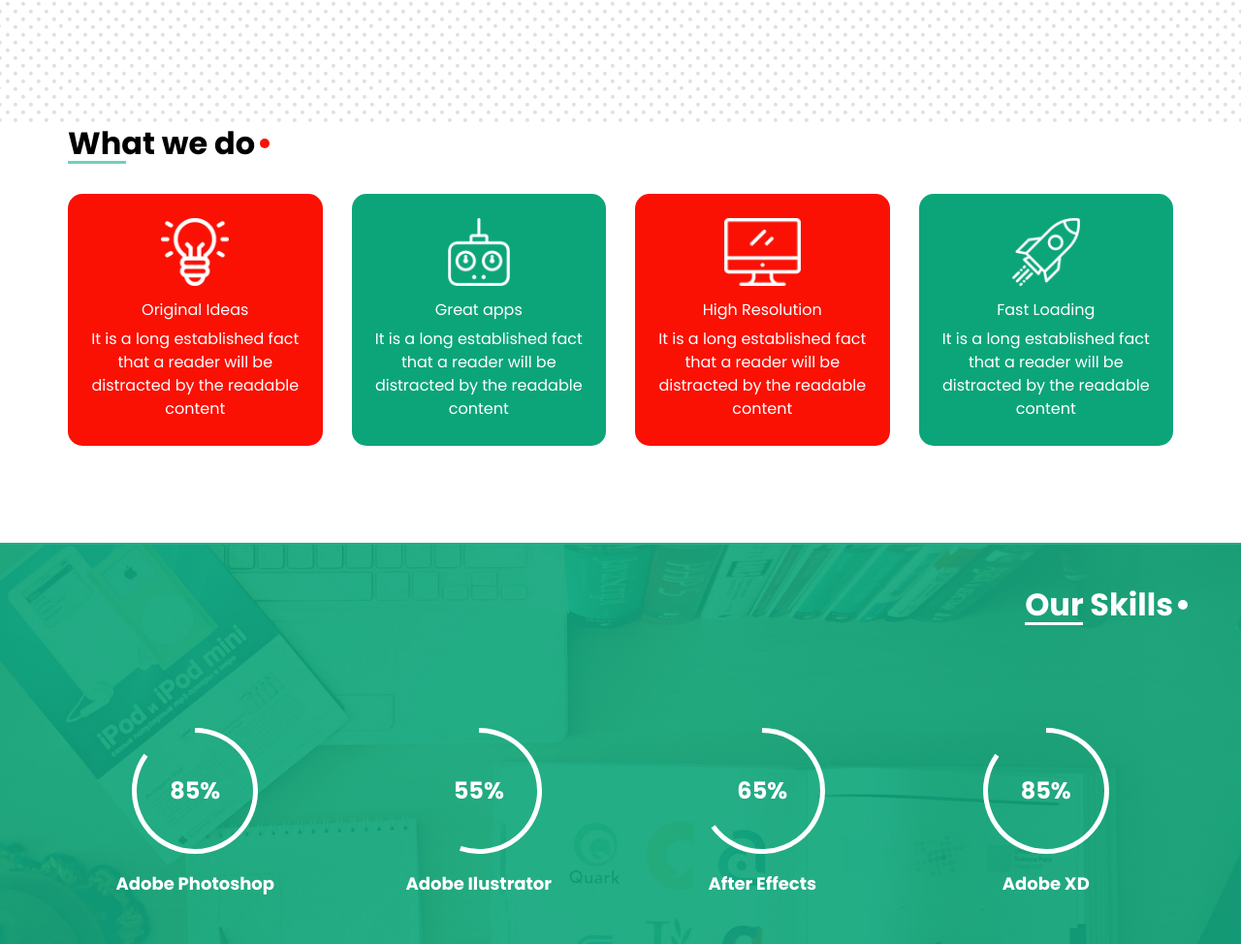
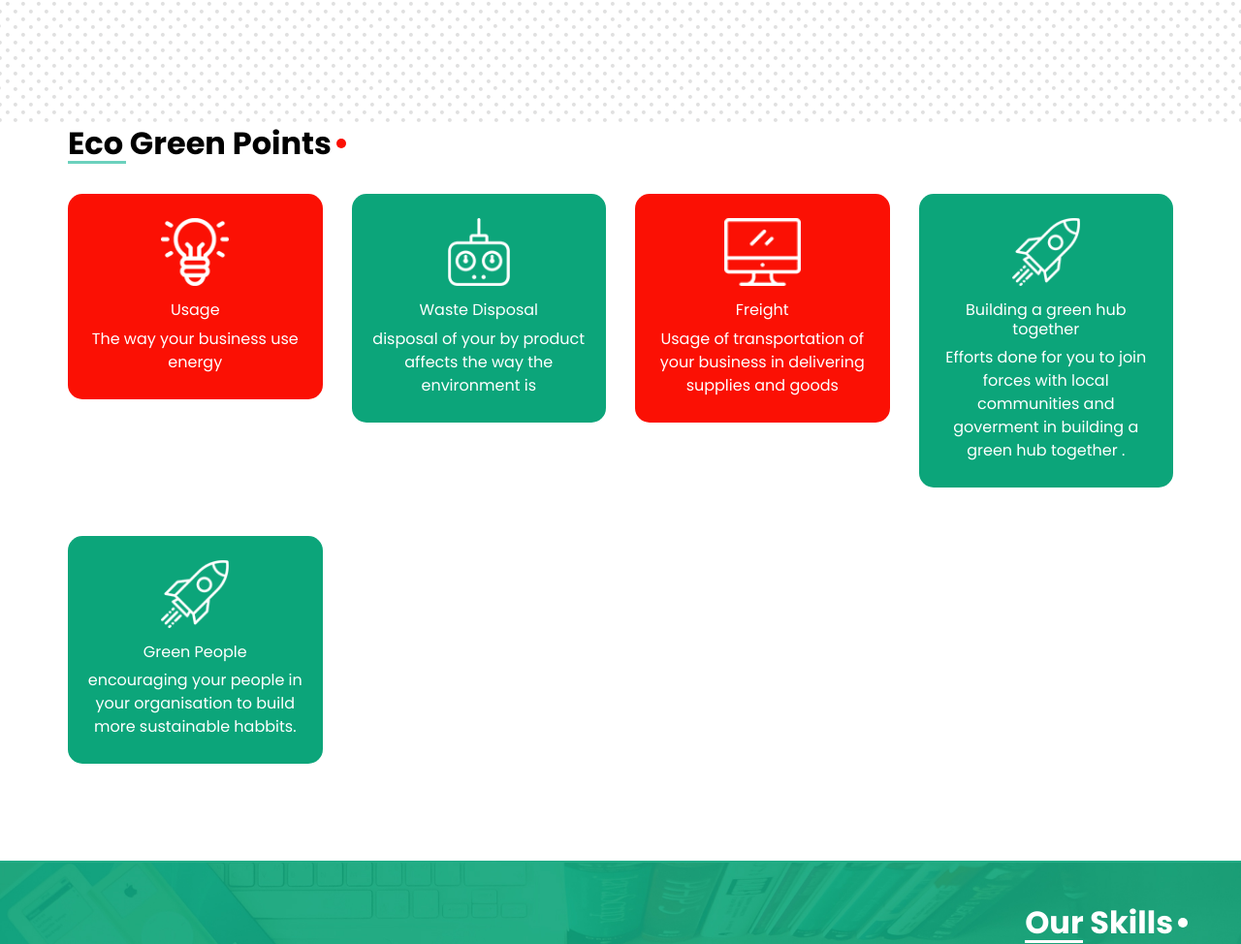
Before and after one commit to nickt28/Hackathon-8-23, a plain HTML site: page Main Site/brainwave-html/index.html in a window 1280 px wide. Shown: the part 596-1570 px from the top of the page at 97% size. Drawn offline with nearby package versions, Linux system fonts and the light colour scheme.

Commit message:
updated text content
refer to green points section

```diff
--- a/Main Site/brainwave-html/index.html
+++ b/Main Site/brainwave-html/index.html
@@ -15,13 +15,15 @@
   <title>Brainwave</title>
 
   <!-- slider stylesheet -->
-  <link rel="stylesheet" type="text/css" href="https://cdnjs.cloudflare.com/ajax/libs/OwlCarousel2/2.1.3/assets/owl.carousel.min.css" />
+  <link rel="stylesheet" type="text/css"
+    href="https://cdnjs.cloudflare.com/ajax/libs/OwlCarousel2/2.1.3/assets/owl.carousel.min.css" />
 
   <!-- bootstrap core css -->
   <link rel="stylesheet" type="text/css" href="css/bootstrap.css" />
 
   <!-- fonts style -->
-  <link href="https://fonts.googleapis.com/css?family=Open+Sans:400,700|Poppins:400,700|Roboto:400,700&display=swap" rel="stylesheet" />
+  <link href="https://fonts.googleapis.com/css?family=Open+Sans:400,700|Poppins:400,700|Roboto:400,700&display=swap"
+    rel="stylesheet" />
 
   <!-- Custom styles for this template -->
   <link href="css/style.css" rel="stylesheet" />
@@ -127,7 +129,7 @@
     <div class="container">
       <div class="custom_heading-container">
         <h2>
-          What we do
+          Eco Green Points
         </h2>
       </div>
       <div class="row">
@@ -138,11 +140,10 @@
             </div>
             <div class="detail-box">
               <h6>
-                Original Ideas
+                Usage
               </h6>
               <p>
-                It is a long established fact that a reader will be distracted
-                by the readable content
+                The way your business use energy
               </p>
             </div>
           </div>
@@ -154,11 +155,10 @@
             </div>
             <div class="detail-box">
               <h6>
-                Great apps
+                Waste Disposal
               </h6>
               <p>
-                It is a long established fact that a reader will be distracted
-                by the readable content
+                disposal of your by product affects the way the environment is
               </p>
             </div>
           </div>
@@ -170,11 +170,10 @@
             </div>
             <div class="detail-box">
               <h6>
-                High Resolution
+                Freight
               </h6>
               <p>
-                It is a long established fact that a reader will be distracted
-                by the readable content
+                Usage of transportation of your business in delivering supplies and goods
               </p>
             </div>
           </div>
@@ -186,11 +185,26 @@
             </div>
             <div class="detail-box">
               <h6>
-                Fast Loading
+                Building a green hub together
               </h6>
               <p>
-                It is a long established fact that a reader will be distracted
-                by the readable content
+                Efforts done for you to join forces with local communities and goverment in building a green hub
+                together .
+              </p>
+            </div>
+          </div>
+        </div>
+        <div class="col-md-3 col-sm-6">
+          <div class="content-box bg-green">
+            <div class="img-box">
+              <img src="images/rocket-ship.png" alt="" />
+            </div>
+            <div class="detail-box">
+              <h6>
+                Green People
+              </h6>
+              <p>
+                encouraging your people in your organisation to build more sustainable habbits.
               </p>
             </div>
           </div>
```
Also changed, not shown: Main Site/index.html (+12 -30 lines).
